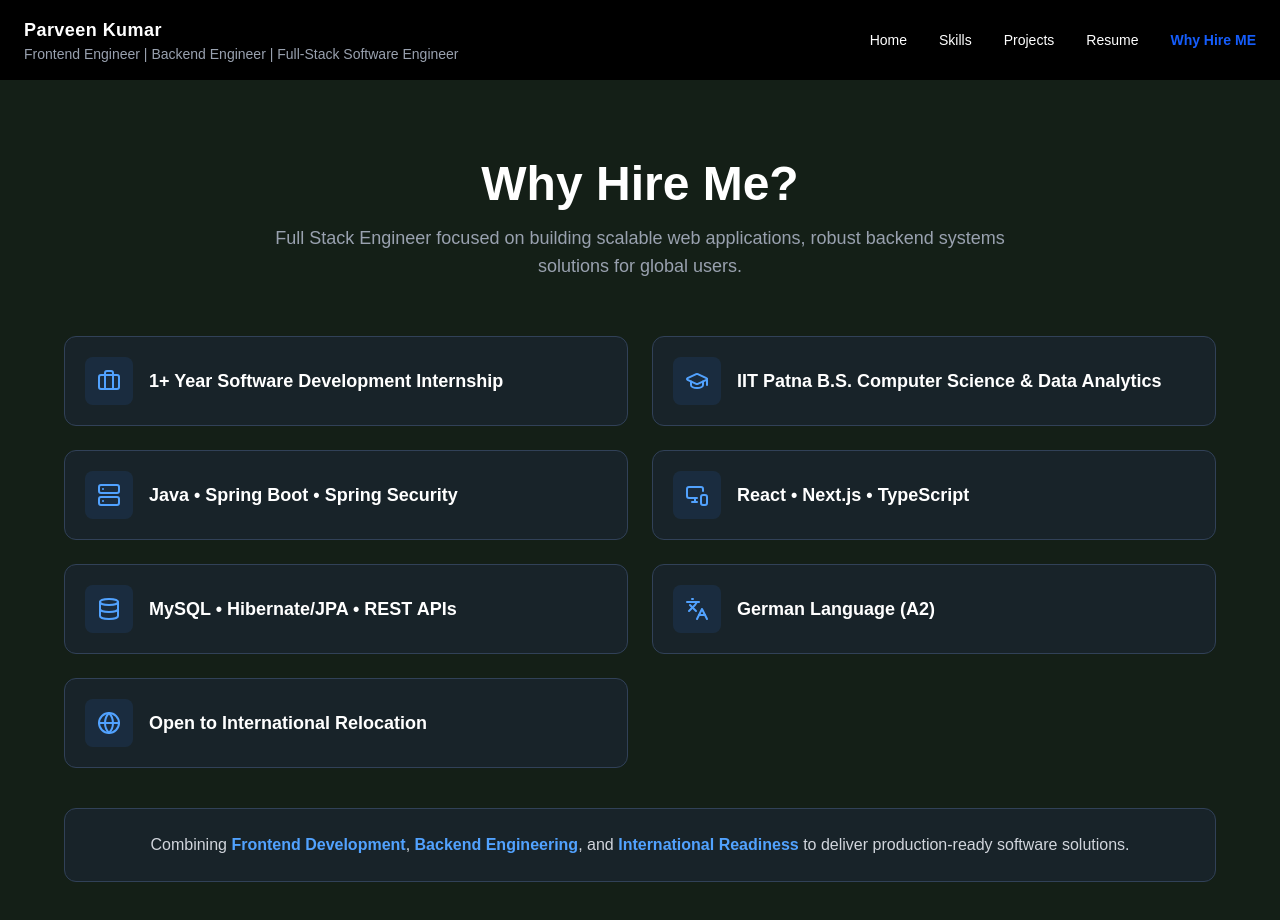
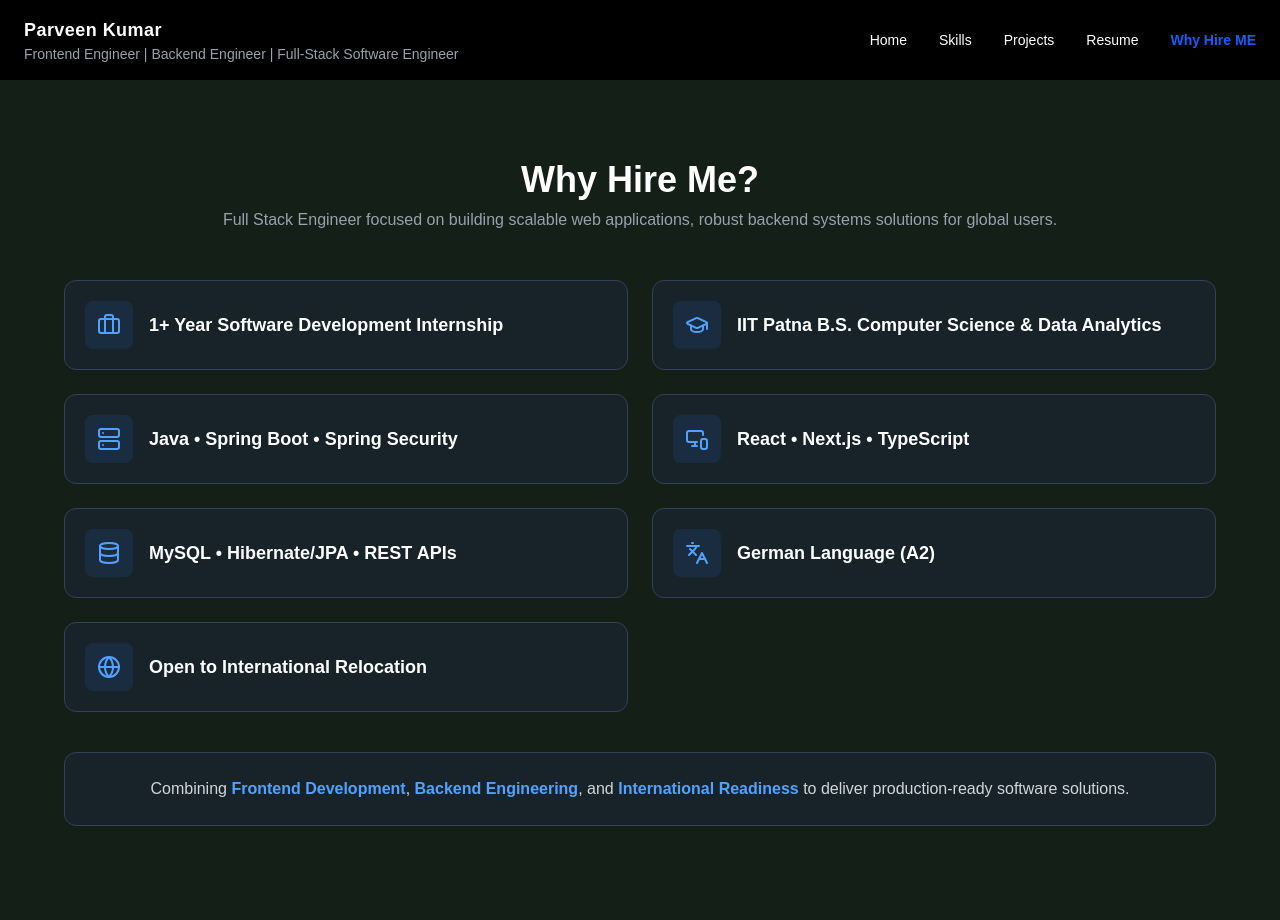
Before and after one commit to Parveen-collab/my-portfolio, a Next.js app: page /why-hire-me in a window 1280 px wide. Shown: the top 920 px of the page. Built offline with nearby package versions, Linux system fonts and the light colour scheme.

Commit message:
change(Heading)=centered heading of each section

```diff
--- a/src/components/Projects.tsx
+++ b/src/components/Projects.tsx
@@ -19,9 +19,9 @@ const Projects = () => {
       <div className="max-w-7xl mx-auto">
 
         {/* Header */}
-        <div className="mb-14">
-          <h1 className="text-4xl font-bold mb-4">Projects</h1>
-          <p className="text-gray-400 max-w-2xl">
+        <div className="max-w-6xl mx-auto px-6 mb-12 text-center">
+          <h1 className="text-4xl font-bold">Projects</h1>
+          <p className="text-gray-400 mt-2">
             A collection of my major works — showcasing backend systems and scalable web architecture.
           </p>
         </div>
--- a/src/components/Resume.tsx
+++ b/src/components/Resume.tsx
@@ -49,12 +49,12 @@ const Resume = () => {
       className="w-full bg-[#141f17] px-6 py-20 text-white"
     >
       {/* Heading */}
-      <div className="mx-auto mb-12 max-w-6xl">
-        <h1 className="mb-3 text-4xl font-bold md:text-5xl">
+      <div className="max-w-6xl mx-auto px-6 mb-12 text-center">
+        <h1 className="text-4xl font-bold">
           Resume
         </h1>
 
-        <p className="text-gray-400">
+        <p className="text-gray-400 mt-2">
           Explore role-specific resumes tailored for Frontend Engineer, Backend Engineer and
           Full Stack Engineer opportunities.
         </p>
--- a/src/components/Skills.tsx
+++ b/src/components/Skills.tsx
@@ -77,7 +77,7 @@ const Skills: React.FC = () => {
     <section className="py-20 text-white relative">
 
       {/* Title */}
-      <div className="max-w-6xl mx-auto px-6 mb-12">
+      <div className="max-w-6xl mx-auto px-6 mb-12 text-center">
         <h1 className="text-4xl font-bold">Skills</h1>
         <p className="text-gray-400 mt-2">
           Technical expertise honed with curiosity to solve complex problems
--- a/src/components/WhyHireMe.tsx
+++ b/src/components/WhyHireMe.tsx
@@ -49,12 +49,12 @@ const WhyHireMe = () => {
     >
       <div className="mx-auto max-w-6xl">
         {/* Heading */}
-        <div className="mb-14 text-center">
-          <h2 className="mb-4 text-4xl font-bold text-white md:text-5xl">
+        <div className="max-w-6xl mx-auto px-6 mb-12 text-center">
+          <h1 className="text-4xl font-bold">
             Why Hire Me?
-          </h2>
+          </h1>
 
-          <p className="mx-auto max-w-3xl text-lg text-gray-400">
+          <p className="text-gray-400 mt-2">
             Full Stack Engineer focused on building scalable web applications,
             robust backend systems solutions for global users.
           </p>
```
